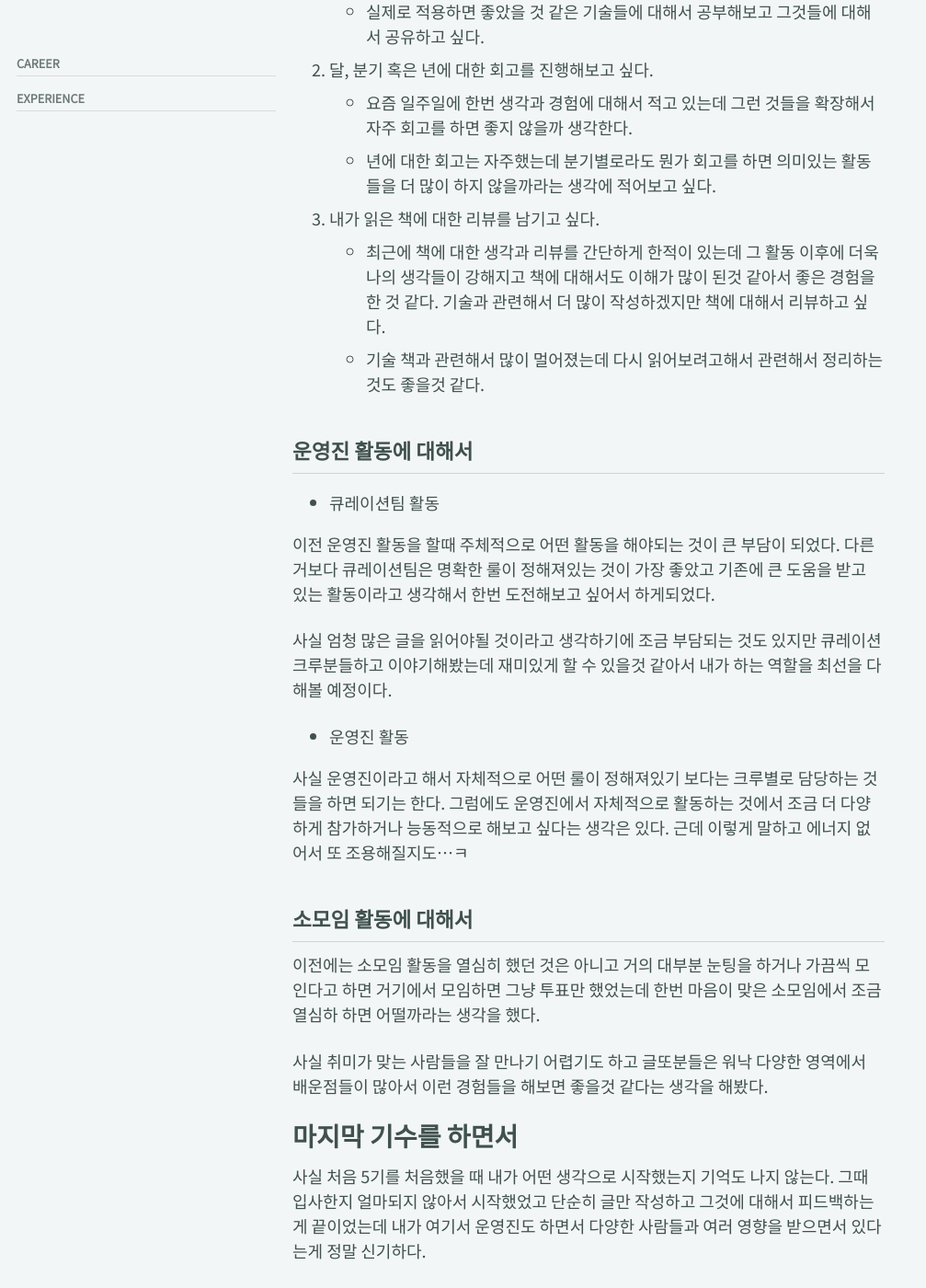
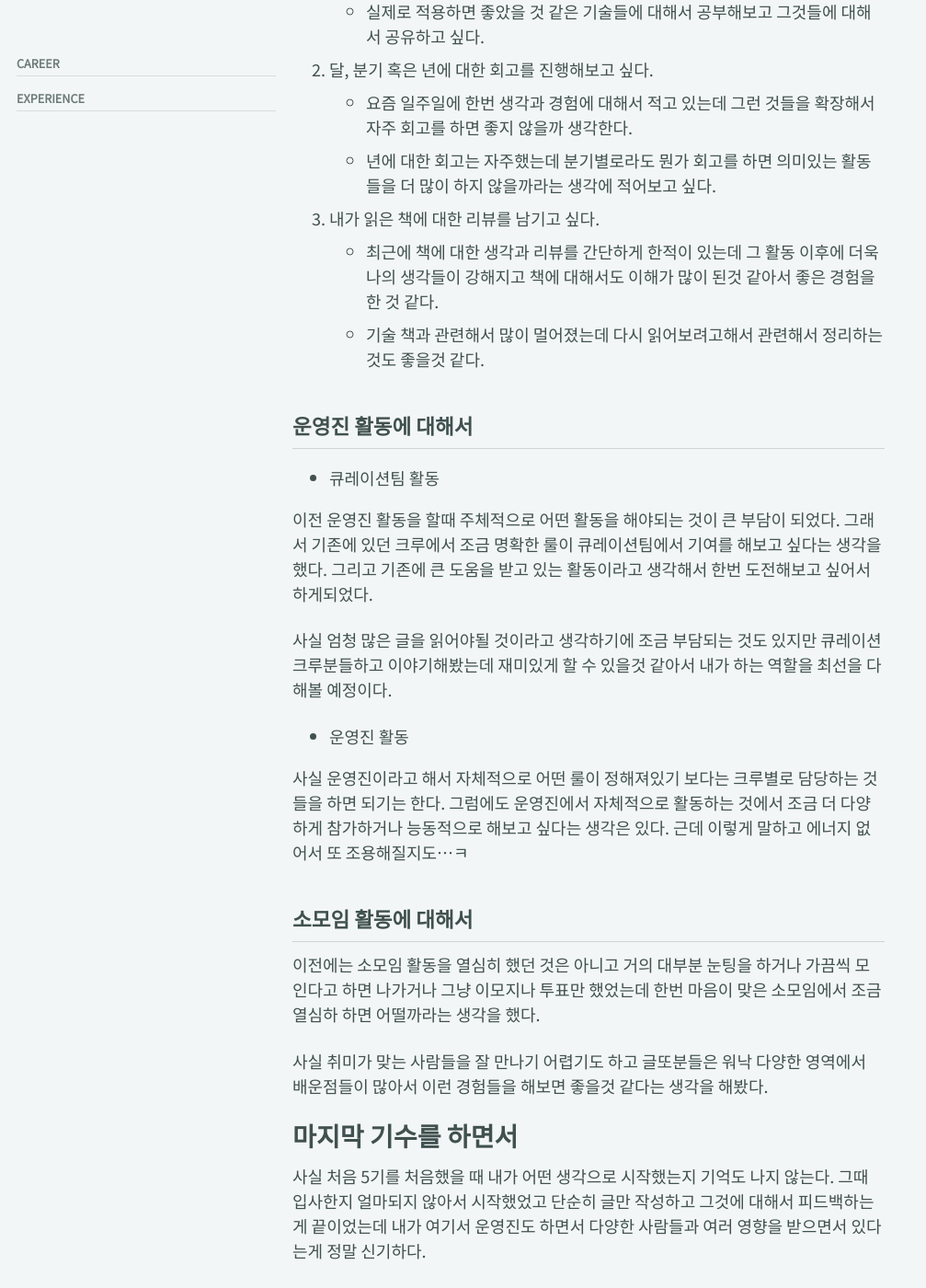
Before and after one commit to BaeJi77/BaeJi77.github.io, a Jekyll site: the page built from _posts/life/Experience/2024-10-13-글또_10기_다짐.md, in a window 1280 px wide and 1400 px high, scrolled down 3011 px. Shown: the whole window at 92% size, without its empty margins (0-1007 px from the left). Built offline with Jekyll 4.4.1, drawn with Linux system fonts in a browser that asks for light colours; cached includes are drawn as plain includes; nearby versions of some CDN libraries; comment, search, counter and statistics services are not loaded; some of the changed text lies outside the part shown.

Commit message:
2024-10-13 글또 10기 다짐

```diff
--- a/_posts/life/Experience/2024-10-13-글또_10기_다짐.md
+++ b/_posts/life/Experience/2024-10-13-글또_10기_다짐.md
@@ -69,7 +69,7 @@ tags:
   - 요즘 일주일에 한번 생각과 경험에 대해서 적고 있는데 그런 것들을 확장해서 자주 회고를 하면 좋지 않을까 생각한다.
   - 년에 대한 회고는 자주했는데 분기별로라도 뭔가 회고를 하면 의미있는 활동들을 더 많이 하지 않을까라는 생각에 적어보고 싶다.
 3. 내가 읽은 책에 대한 리뷰를 남기고 싶다.
-  - 최근에 책에 대한 생각과 리뷰를 간단하게 한적이 있는데 그 활동 이후에 더욱 나의 생각들이 강해지고 책에 대해서도 이해가 많이 된것 같아서 좋은 경험을 한 것 같다. 기술과 관련해서 더 많이 작성하겠지만 책에 대해서 리뷰하고 싶다.
+  - 최근에 책에 대한 생각과 리뷰를 간단하게 한적이 있는데 그 활동 이후에 더욱 나의 생각들이 강해지고 책에 대해서도 이해가 많이 된것 같아서 좋은 경험을 한 것 같다.
   - 기술 책과 관련해서 많이 멀어졌는데 다시 읽어보려고해서 관련해서 정리하는것도 좋을것 같다.
 
 
@@ -77,7 +77,7 @@ tags:
 
 - 큐레이션팀 활동
 
-이전 운영진 활동을 할때 주체적으로 어떤 활동을 해야되는 것이 큰 부담이 되었다. 다른거보다 큐레이션팀은 명확한 룰이 정해져있는 것이 가장 좋았고 기존에 큰 도움을 받고 있는 활동이라고 생각해서 한번 도전해보고 싶어서 하게되었다.
+이전 운영진 활동을 할때 주체적으로 어떤 활동을 해야되는 것이 큰 부담이 되었다. 그래서 기존에 있던 크루에서 조금 명확한 룰이 큐레이션팀에서 기여를 해보고 싶다는 생각을 했다. 그리고 기존에 큰 도움을 받고 있는 활동이라고 생각해서 한번 도전해보고 싶어서 하게되었다.
 
 사실 엄청 많은 글을 읽어야될 것이라고 생각하기에 조금 부담되는 것도 있지만 큐레이션 크루분들하고 이야기해봤는데 재미있게 할 수 있을것 같아서 내가 하는 역할을 최선을 다해볼 예정이다.
 
@@ -88,7 +88,7 @@ tags:
 
 ## 소모임 활동에 대해서
 
-이전에는 소모임 활동을 열심히 했던 것은 아니고 거의 대부분 눈팅을 하거나 가끔씩 모인다고 하면 거기에서 모임하면 그냥 투표만 했었는데 한번 마음이 맞은 소모임에서 조금 열심하 하면 어떨까라는 생각을 했다.
+이전에는 소모임 활동을 열심히 했던 것은 아니고 거의 대부분 눈팅을 하거나 가끔씩 모인다고 하면 나가거나 그냥 이모지나 투표만 했었는데 한번 마음이 맞은 소모임에서 조금 열심하 하면 어떨까라는 생각을 했다.
 
 사실 취미가 맞는 사람들을 잘 만나기 어렵기도 하고 글또분들은 워낙 다양한 영역에서 배운점들이 많아서 이런 경험들을 해보면 좋을것 같다는 생각을 해봤다.
 
@@ -99,7 +99,7 @@ tags:
 
 내가 해당 커뮤니티에 많은 영향을 줬던것은 아니지만 나는 많은 영향을 받으면서 살고 있었다는 생각을 지금 다시해본다.
 
-마지막이라는 생각에 많이 아쉽지만 그런 만큼 내가 어떤 것을 할 수 있는지 그리고 얼마나 실천할 수 있는지 잘 생각해봐야 겠다. 나의 영향으로 해당 커뮤니티에서 조금 더 나은 사람들이 되고 긍정적인 영향을 받은 사람들이 많아지면 좋겠다.
+마지막이라는 생각에 많이 아쉽지만 그런 만큼 내가 어떤 것을 할 수 있는지 그리고 얼마나 실천할 수 있는지 잘 생각해봐야 겠다. 나의 영향으로 해당 커뮤니티에서 되고 긍정적인 영향을 받은 사람들이 있었으면 좋겠다.
 
 
 그러니 화이팅!
```
